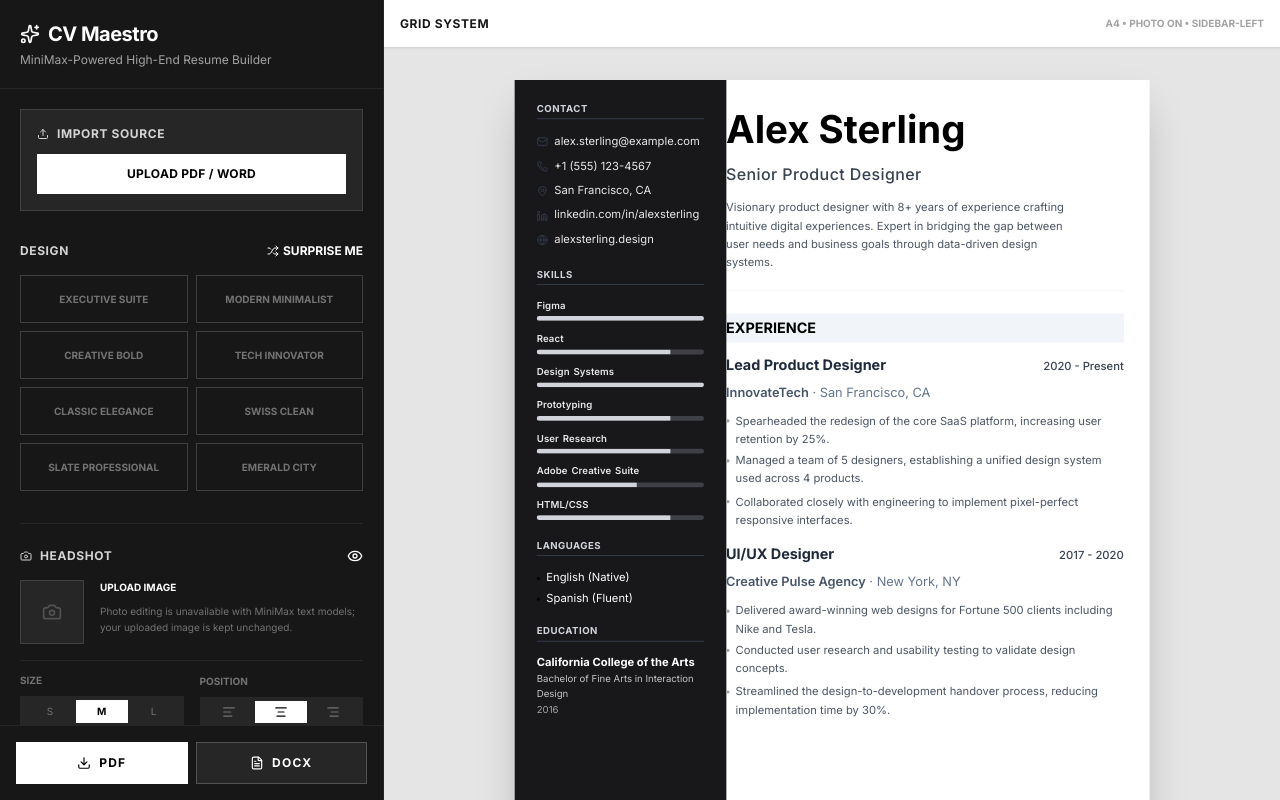
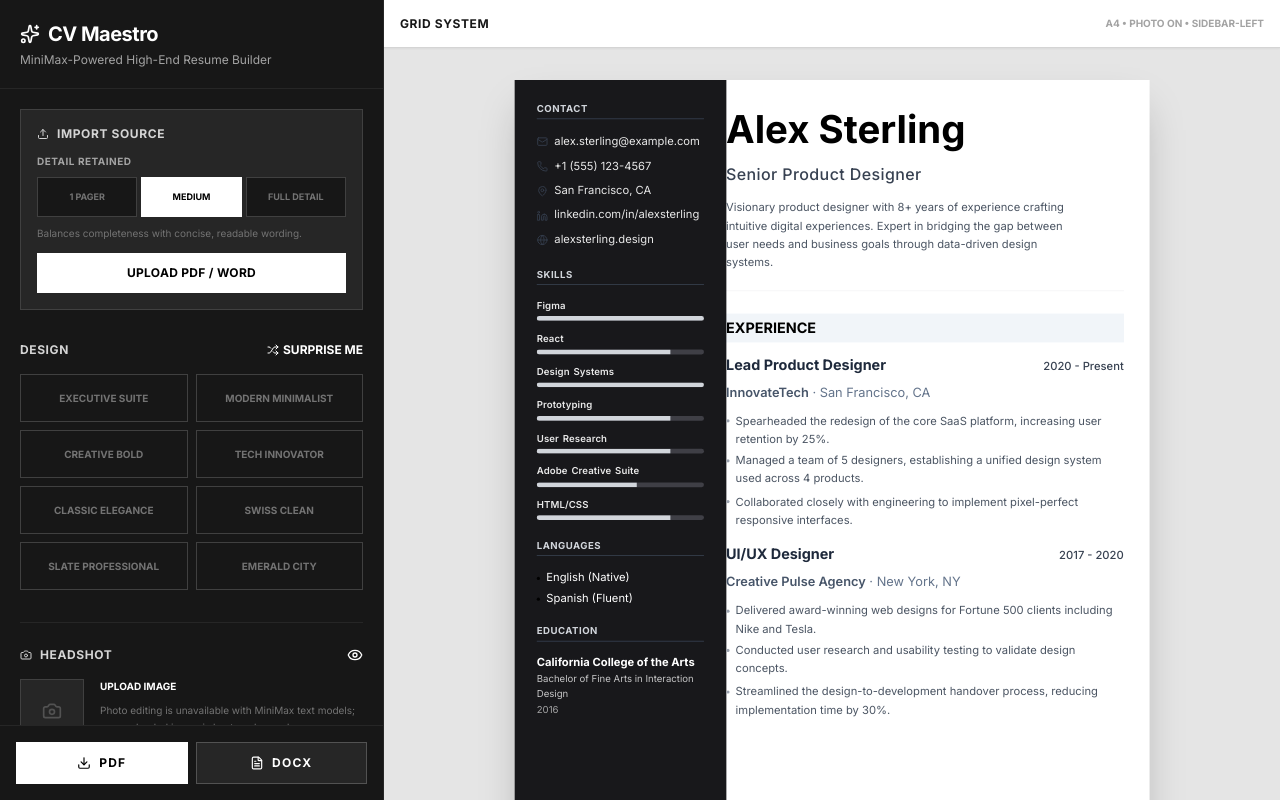
Before and after one commit to benclawbot/CV-Maestro, a React (Vite) app: page / in a window 1280 px wide. Built offline with nearby package versions, Linux system fonts and the light colour scheme.

Commit message:
Add resume detail retention controls

```diff
--- a/App.tsx
+++ b/App.tsx
@@ -1,5 +1,5 @@
 import React, { useMemo, useState } from 'react';
-import { ResumeData, TemplateConfig, INITIAL_RESUME_DATA } from './types';
+import { ResumeData, ResumeDetailLevel, TemplateConfig, INITIAL_RESUME_DATA } from './types';
 import { TEMPLATES } from './constants';
 import { ResumePreview } from './components/ResumePreview';
 import { ResumeForm } from './components/ResumeForm';
@@ -73,6 +73,7 @@ const App: React.FC = () => {
   const [photoSettings, setPhotoSettings] = useState<{ size: 'small' | 'medium' | 'large'; align: 'left' | 'center' | 'right' }>({ size: 'medium', align: 'center' });
   const [language, setLanguage] = useState<'en' | 'fr'>('en');
   const [skillSettings, setSkillSettings] = useState<{ showLevel: boolean; style: 'bar' | 'dots' | 'text' }>({ showLevel: true, style: 'bar' });
+  const [detailLevel, setDetailLevel] = useState<ResumeDetailLevel>('medium');
   const [isProcessing, setIsProcessing] = useState(false);
   const [isExporting, setIsExporting] = useState(false);
   const [isExportingDocx, setIsExportingDocx] = useState(false);
@@ -85,7 +86,7 @@ const App: React.FC = () => {
     if (!file) return;
     setIsProcessing(true);
     try {
-      const parsedData = await parseResumeDocument(file);
+      const parsedData = await parseResumeDocument(file, detailLevel);
       if (parsedData) {
         setData((previous) => {
           let skills = parsedData.skills || previous.skills;
@@ -257,6 +258,37 @@ const App: React.FC = () => {
         <div className="flex-1 overflow-y-auto custom-scrollbar p-5 space-y-8">
           <section className="bg-neutral-800 p-4 border border-neutral-700">
             <h3 className="text-xs font-bold text-neutral-300 mb-3 uppercase tracking-wider flex items-center gap-2"><Upload size={12} /> Import Source</h3>
+            <fieldset className="mb-3">
+              <legend className="text-[10px] font-bold text-neutral-400 uppercase tracking-wider mb-2">Detail retained</legend>
+              <div className="grid grid-cols-3 gap-1" role="radiogroup" aria-label="Resume detail retained">
+                {([
+                  { value: 'one-page', label: '1 pager' },
+                  { value: 'medium', label: 'Medium' },
+                  { value: 'full', label: 'Full detail' },
+                ] as const).map((option) => (
+                  <button
+                    key={option.value}
+                    type="button"
+                    role="radio"
+                    aria-checked={detailLevel === option.value}
+                    onClick={() => setDetailLevel(option.value)}
+                    disabled={isProcessing}
+                    className={`min-h-10 px-1 py-2 text-[9px] leading-tight font-bold uppercase transition-colors ${
+                      detailLevel === option.value
+                        ? 'bg-white text-black'
+                        : 'bg-neutral-900 text-neutral-500 border border-neutral-700 hover:text-white'
+                    }`}
+                  >
+                    {option.label}
+                  </button>
+                ))}
+              </div>
+              <p className="mt-2 text-[10px] leading-relaxed text-neutral-500">
+                {detailLevel === 'one-page' && 'Prioritizes the strongest content for a one-page CV.'}
+                {detailLevel === 'medium' && 'Balances completeness with concise, readable wording.'}
+                {detailLevel === 'full' && 'Keeps every distinct fact and entry from the source.'}
+              </p>
+            </fieldset>
             <label className="flex items-center justify-center w-full py-3 bg-white cursor-pointer hover:bg-neutral-200 transition-colors text-xs font-bold text-black uppercase tracking-wide">
               {isProcessing ? <span className="flex items-center gap-2"><Loader2 className="animate-spin" size={14} /> Analyzing...</span> : <span>Upload PDF / Word</span>}
               <input type="file" className="hidden" accept=".pdf,.docx,.doc" onChange={handleFileUpload} disabled={isProcessing} />
```
